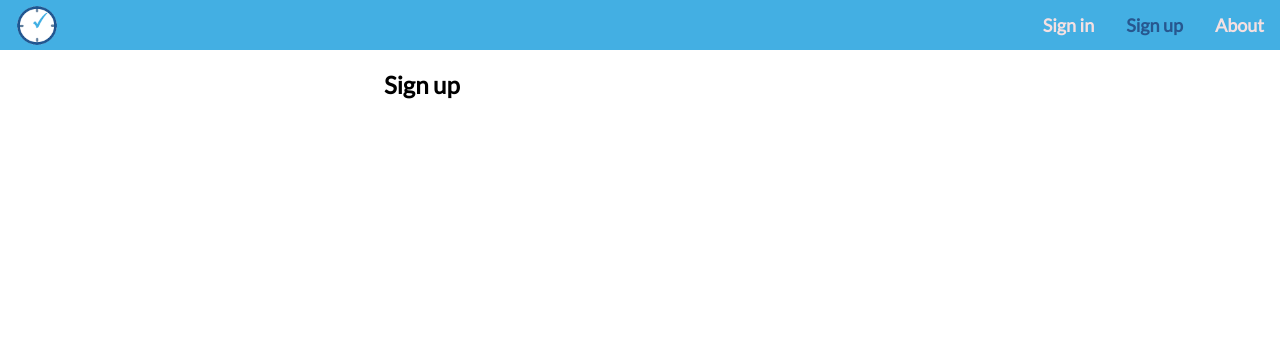
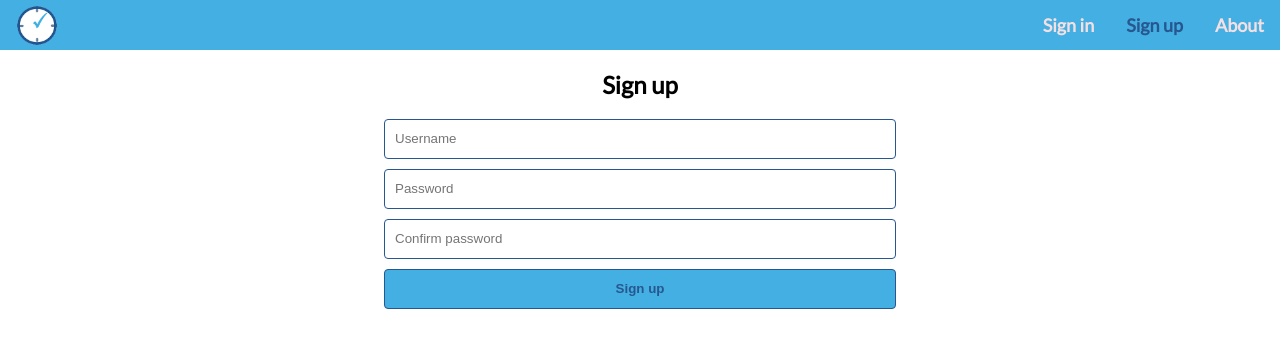
Before and after one commit to janos-laszlo/task-tracker, a Vue app in the folder ui/: page /sign-up in a window 1280 px wide. Shown: the top 348 px of the page. Built offline with nearby package versions, Linux system fonts and the light colour scheme; what vue-datetime would draw is missing.

Commit message:
Sign up view form validation

```diff
--- a/ui/public/styles.css
+++ b/ui/public/styles.css
@@ -20,7 +20,8 @@ body {
   color: #63809e;
 }
 
-input[type="text"] {
+input[type="text"],
+input[type="password"] {
   width: 100%;
   height: 40px;
   padding: 5px 10px;
@@ -32,7 +33,8 @@ input[type="text"] {
   color: #27578f;
 }
 
-input[type="text"]:focus {
+input[type="text"]:focus,
+input[type="password"]:focus {
   border: 1px solid #1b9c8b;
 }
 
@@ -90,7 +92,10 @@ select {
 
 .theme-task-tracker .vdatetime-popup__header,
 .theme-task-tracker .vdatetime-calendar__month__day--selected > span > span,
-.theme-task-tracker .vdatetime-calendar__month__day--selected:hover > span > span {
+.theme-task-tracker
+  .vdatetime-calendar__month__day--selected:hover
+  > span
+  > span {
   background: #43afe3;
 }
 
@@ -108,3 +113,7 @@ select {
 }
 
 /* end vue-datetime theming */
+
+input[type="submit"]:disabled {
+  background: #63809e;
+}
--- a/ui/src/views/sign-up/sign-up.css
+++ b/ui/src/views/sign-up/sign-up.css
@@ -0,0 +1,7 @@
+form .input-group {
+  margin-bottom: 10px;
+}
+
+form input[type=submit] {
+  width: 100%;
+}
--- a/ui/src/views/sign-up/sign-up.js
+++ b/ui/src/views/sign-up/sign-up.js
@@ -1,8 +1,36 @@
+let onlineCheckInterval;
+
 export default {
   name: "sign-up",
   data() {
     return {
-      data: "Sign up"
+      username: '',
+      password: '',
+      confirmPassword: '',
+      submittedOnce: false,
+      online: true
     };
+  },
+  methods: {
+    onSubmit
+  },
+  created() {
+    onlineCheckInterval = setInterval(() => {
+      this.online = navigator.onLine;
+    }, 1000);
+  },
+  destroyed(){
+    clearInterval(onlineCheckInterval);
   }
 };
+
+
+function onSubmit() {
+  this.submittedOnce = true;
+  if (!formValid.call(this)) return;
+  this.$router.push('/');
+}
+
+function formValid() {
+  return this.username && this.password && this.password === this.confirmPassword;
+}
--- a/ui/src/views/sign-up/sign-up.vue
+++ b/ui/src/views/sign-up/sign-up.vue
@@ -1,6 +1,32 @@
 <template>
   <div class="container">
-    <h2>{{data}}</h2>
+    <h2 style="text-align: center">Sign up</h2>
+    <form @submit.prevent="onSubmit">
+      <div class="input-group">
+        <input type="text" placeholder="Username" v-model="username" :readonly="!online" />
+        <span v-show="submittedOnce && !username" class="validation-error">Username required.</span>
+      </div>
+      <div class="input-group">
+        <input type="password" placeholder="Password" v-model="password" :readonly="!online" />
+        <span v-show="submittedOnce && !password" class="validation-error">Password required.</span>
+      </div>
+
+      <div class="input-group">
+        <input
+          type="password"
+          placeholder="Confirm password"
+          v-model="confirmPassword"
+          :readonly="!online"
+        />
+        <span
+          v-show="submittedOnce && confirmPassword !== password"
+          class="validation-error"
+        >Passwords don't match.</span>
+      </div>
+
+      <input type="submit" value="Sign up" class="btn btn-positive" :disabled="!online" />
+    </form>
+    <p v-show="!online" class="validation-error">Signing up requires an internet connection.</p>
   </div>
 </template>
 
```
